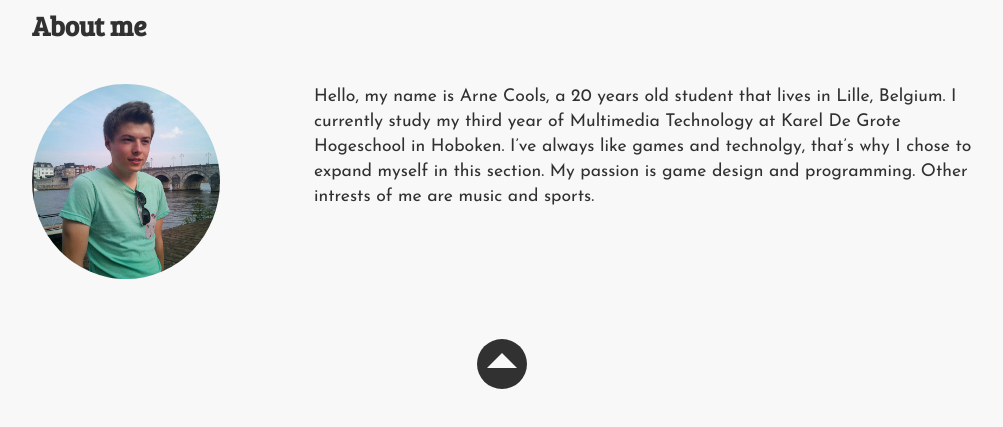
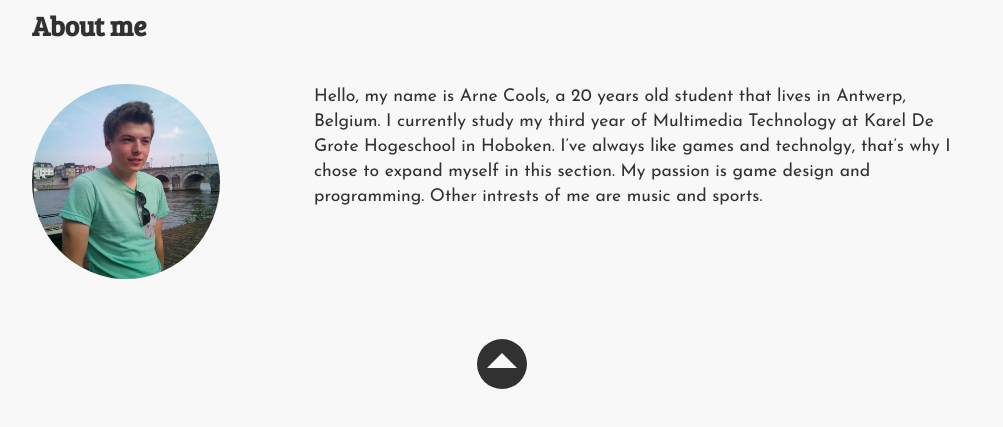
Before and after one commit to ArneCools/arnecools.github.io, a plain HTML site: page about.html in a window 1280 px wide. Shown: the part 251-678 px from the top of the page, without its empty margins (138-1141 px from the left). Drawn offline with Linux system fonts and the light colour scheme.

Commit message:
next update commitdz4

```diff
--- a/about.html
+++ b/about.html
@@ -36,7 +36,7 @@
        <h1>About me</h1>
        <div class="about clearfix">
        <img src="images/arne_image.jpg" alt="Image of me">
-       <p>Hello, my name is Arne Cools, a 20 years old student that lives in Lille, Belgium. I currently study my third year of Multimedia Technology at Karel De Grote Hogeschool in Hoboken.
+       <p>Hello, my name is Arne Cools, a 20 years old student that lives in Antwerp, Belgium. I currently study my third year of Multimedia Technology at Karel De Grote Hogeschool in Hoboken.
 
 I’ve always like games and technolgy, that’s why I chose to expand myself in this section. My passion is game design and programming.
      Other intrests of me are music and sports.</p>
```
